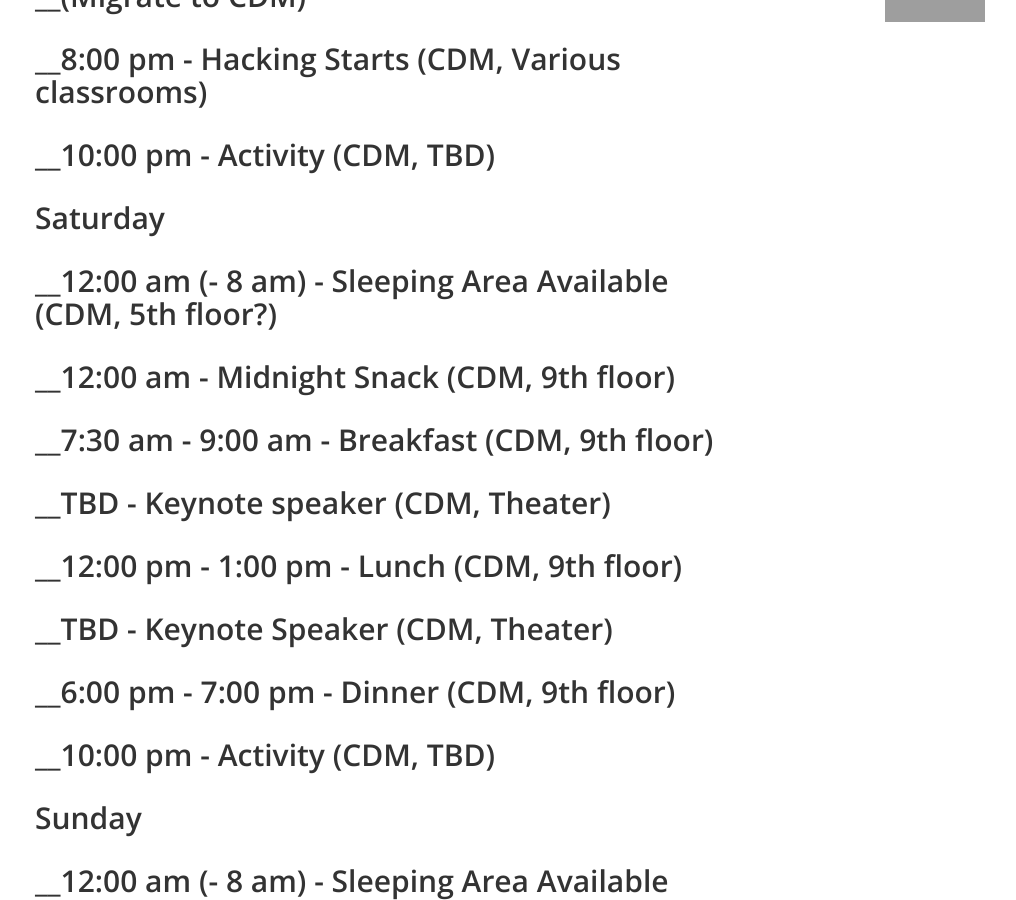
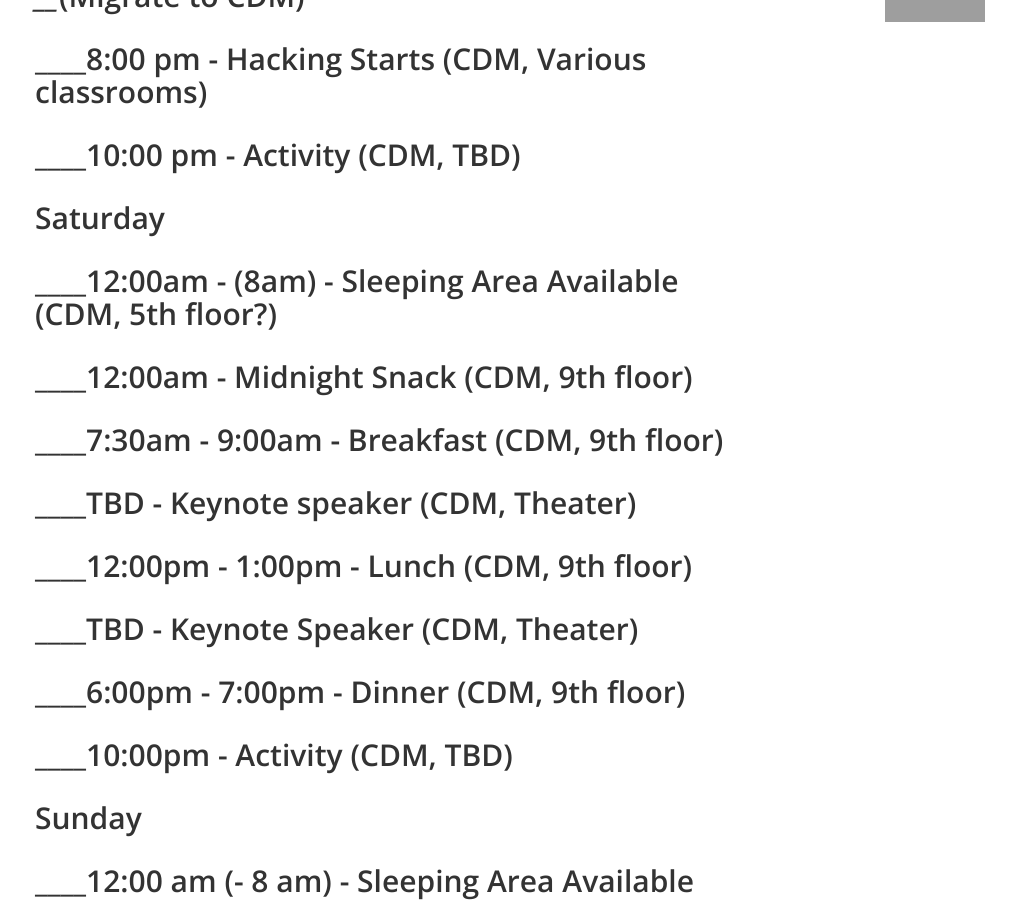
Before and after one commit to aoganezo/demonhacksTemp, a Jekyll site: the page built from index.html, in a window 1280 px wide and 900 px high, scrolled down 3814 px. Shown: the whole window, without its empty margins (245-1261 px from the left). Built offline with Jekyll 4.4.1, drawn with Linux system fonts in a browser that asks for light colours; nearby versions of some CDN libraries; some of the changed text lies outside the part shown; grey boxes are pictures that could not be loaded.

Commit message:
schedule should be working and complete for draft

```diff
--- a/_config.yml
+++ b/_config.yml
@@ -96,29 +96,29 @@
   # Schedule:
   schedule:
     - day: "Friday"
-    - day: "__3:00 pm - 4:30 pm - Set-up (DePaul Center, Concourse level AND CDM floors)"
-    - day: "__4:30 pm - 6:30 pm - Check-in (DePaul Center, Concourse level)"
-    - day: "__6:00 pm - 6:45 pm - Kick-Off (DePaul Center, Concourse level)"
-    - day: "__6:45 pm - 8:00 pm - Dinner, representative tables, icebreaker(?)(DePaul Center, Concourse level)"
-    - day: "__(Migrate to CDM)"
-    - day: "__8:00 pm - Hacking Starts (CDM, Various classrooms)"
-    - day: "__10:00 pm - Activity (CDM, TBD)"
+    - day: "____3:00 pm - 4:30 pm - Set-up (DePaul Center, Concourse level AND CDM floors)"
+    - day: "____4:30 pm - 6:30 pm - Check-in (DePaul Center, Concourse level)"
+    - day: "____6:00 pm - 6:45 pm - Kick-Off (DePaul Center, Concourse level)"
+    - day: "____6:45 pm - 8:00 pm - Dinner, representative tables, icebreaker(?)(DePaul Center, Concourse level)"
+    - day: "____(Migrate to CDM)"
+    - day: "____8:00 pm - Hacking Starts (CDM, Various classrooms)"
+    - day: "____10:00 pm - Activity (CDM, TBD)"
     - day: "Saturday"
-    - day: "__12:00 am (- 8 am) - Sleeping Area Available (CDM, 5th floor?)"
-    - day: "__12:00 am - Midnight Snack (CDM, 9th floor)"
-    - day: "__7:30 am - 9:00 am - Breakfast (CDM, 9th floor)"
-    - day: "__TBD - Keynote speaker (CDM, Theater)"
-    - day: "__12:00 pm - 1:00 pm - Lunch (CDM, 9th floor)"
-    - day: "__TBD - Keynote Speaker (CDM, Theater)"
-    - day: "__6:00 pm - 7:00 pm - Dinner (CDM, 9th floor)"
-    - day: "__10:00 pm - Activity (CDM, TBD)"
+    - day: "____12:00am - (8am) - Sleeping Area Available (CDM, 5th floor?)"
+    - day: "____12:00am - Midnight Snack (CDM, 9th floor)"
+    - day: "____7:30am  - 9:00am - Breakfast (CDM, 9th floor)"
+    - day: "____TBD - Keynote speaker (CDM, Theater)"
+    - day: "____12:00pm - 1:00pm - Lunch (CDM, 9th floor)"
+    - day: "____TBD - Keynote Speaker (CDM, Theater)"
+    - day: "____6:00pm - 7:00pm - Dinner (CDM, 9th floor)"
+    - day: "____10:00pm - Activity (CDM, TBD)"
     - day: "Sunday"
-    - day: "__12:00 am (- 8 am) - Sleeping Area Available (CDM, 5th floor?)"
-    - day: "__12:00 am - Midnight Snack (CDM, 9th floor)"
-    - day: "__7:30 am - 9:00 am - Breakfast (CDM, 9th floor)"
-    - day: "__8 am - Hacking ends"
-    - day: "__9 am - 11 am - Project Expo (CDM, Various classrooms)"
-    - day: "__12:00 pm - 2:00 pm - Closing Stuff (DePaul Center, Concourse level OR Daley Building, Basement)"
+    - day: "____12:00 am (- 8 am) - Sleeping Area Available (CDM, 5th floor?)"
+    - day: "____12:00 am - Midnight Snack (CDM, 9th floor)"
+    - day: "____7:30 am - 9:00 am - Breakfast (CDM, 9th floor)"
+    - day: "____8 am - Hacking ends"
+    - day: "____9 am - 11 am - Project Expo (CDM, Various classrooms)"
+    - day: "____12:00 pm - 2:00 pm - Closing Stuff (DePaul Center, Concourse level OR Daley Building, Basement)"
 # About Us section
 # About Us:
 #   - person: "Artur Oganezov"
```
